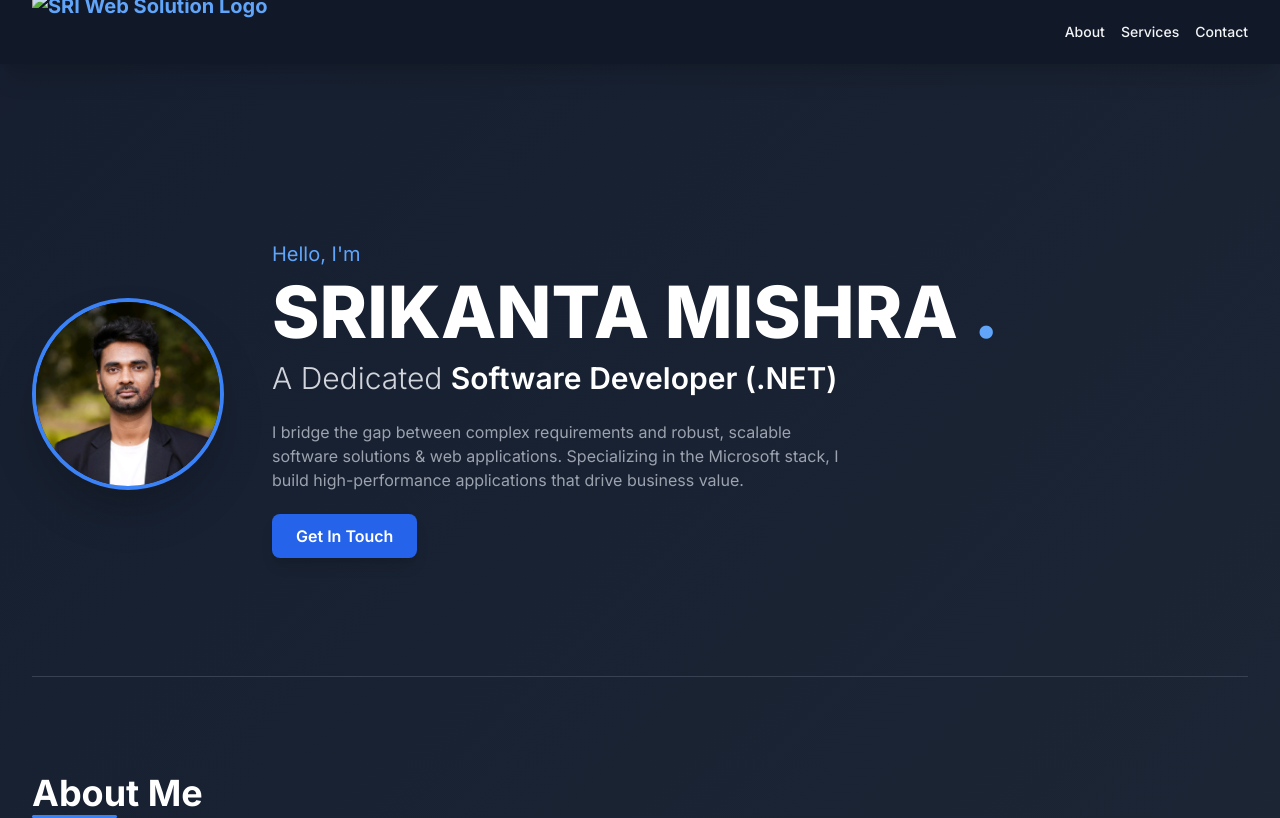
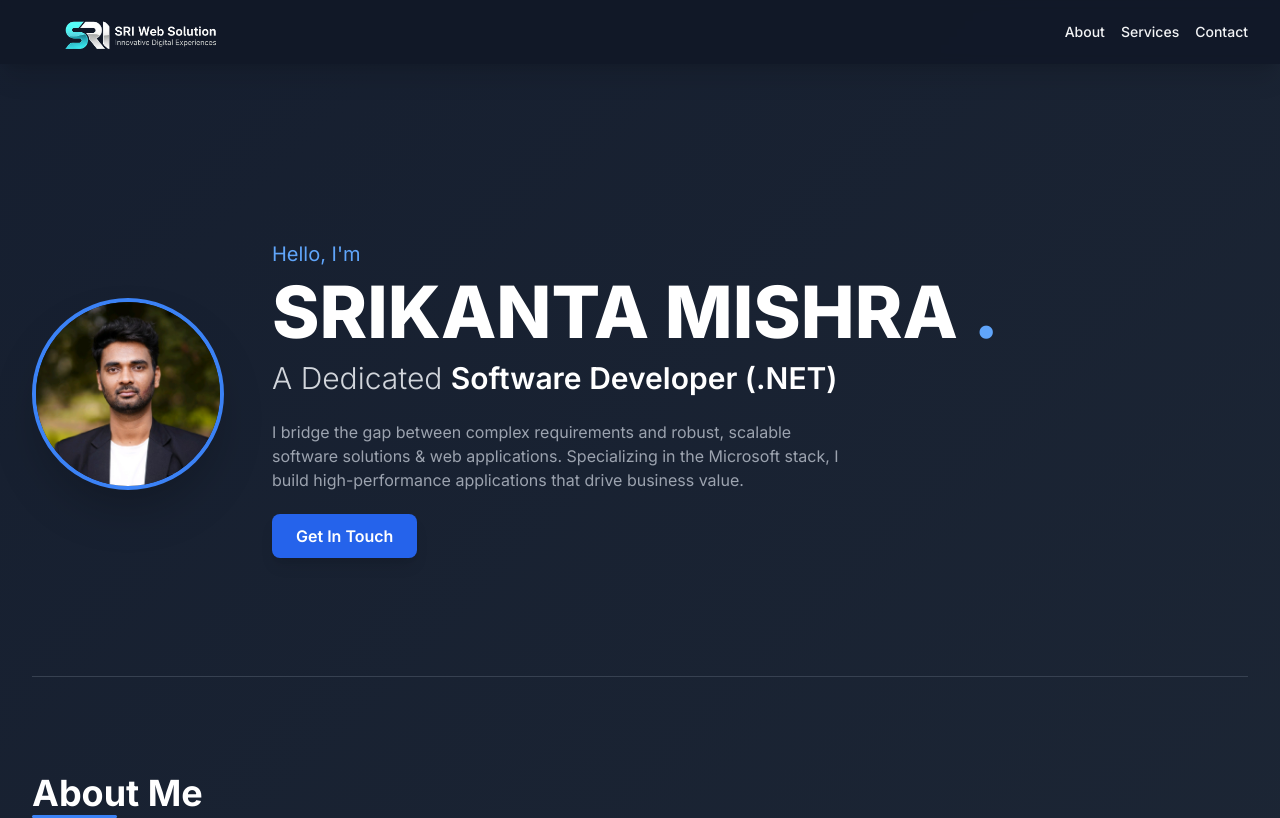
Before and after one commit to srikanta-mishra/srikanta-portfolio, a plain HTML site: page index.html in a window 1280 px wide. Shown: the top 818 px of the page. Drawn offline with nearby package versions, Linux system fonts and the light colour scheme; files whose address does not match are found by name.

Commit message:
Update logo image source path in index.html

```diff
--- a/index.html
+++ b/index.html
@@ -50,7 +50,7 @@
             <div class="flex justify-between items-center h-16">
                 <!-- Logo: Using the generated SRI Web Solution image -->
                 <a href="#hero" class="text-xl font-bold text-blue-400">
-                    <img src="/Images/Logo.png" alt="SRI Web Solution Logo" class="h-20 w-auto">
+                    <img src="Logo.png" alt="SRI Web Solution Logo" class="h-20 w-auto">
                 </a>
                 <div class="flex space-x-4">
                     <a href="#about" class="text-sm font-medium hover:text-blue-400 transition">About</a>
```
